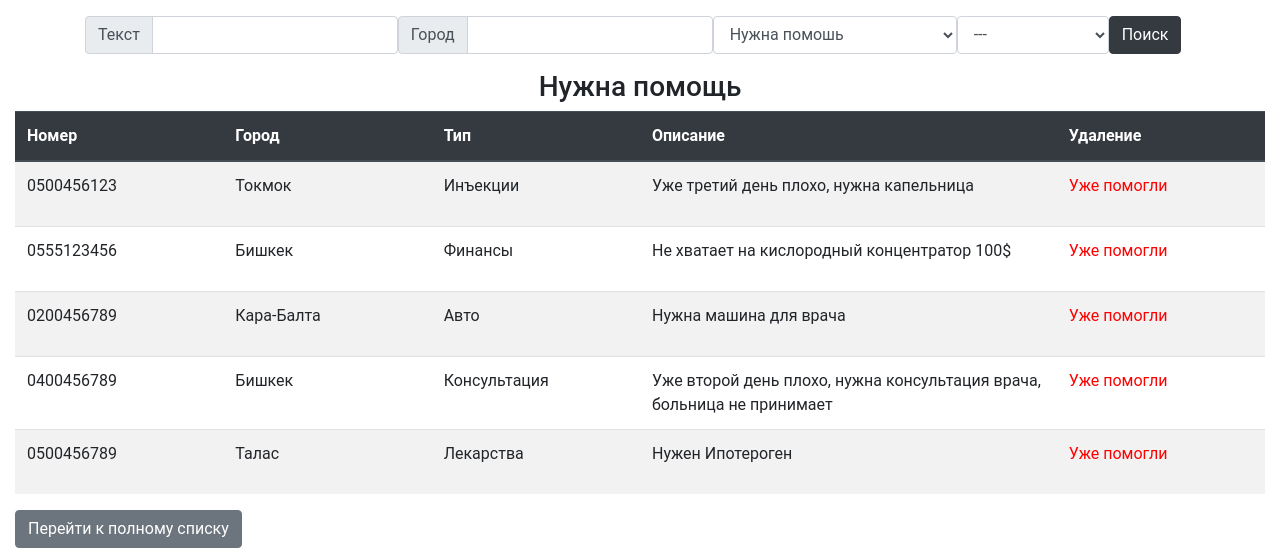
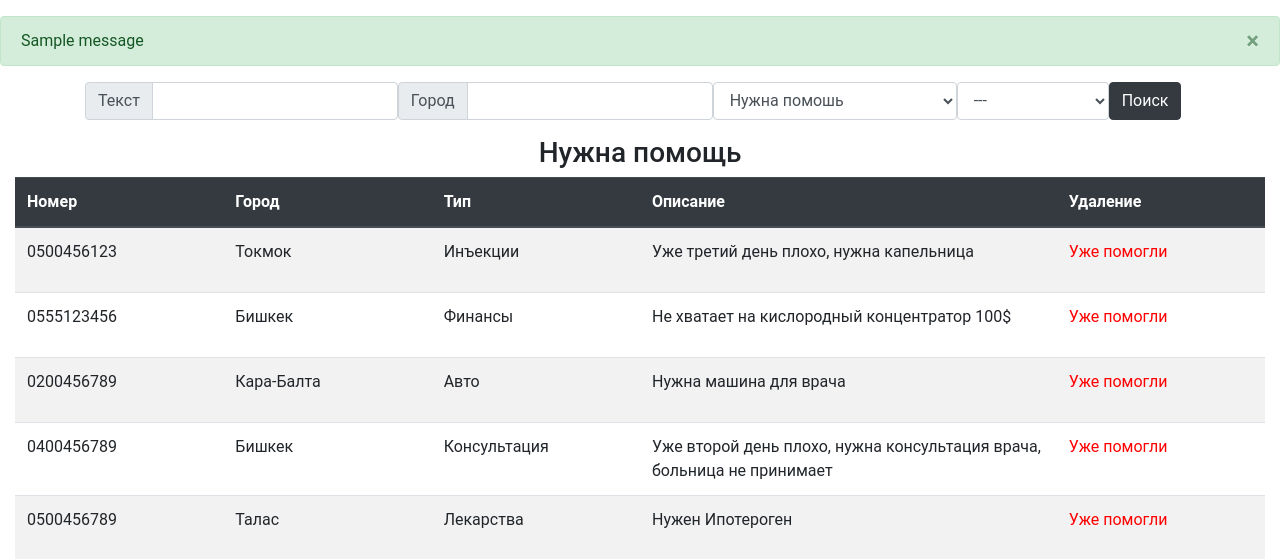
Before and after one commit to aydarbekov/bizbirge.biz, a Django app: page / in a window 1280 px wide. Shown: the part 126-685 px from the top of the page. Run offline with Django 3.2, Linux system fonts and the light colour scheme; data comes from the database, SQL or seed files in the repository; one stand-in notice (Sample message) is shown; some libraries are stand-ins or nearby versions.

Commit message:
добавил massage

```diff
--- a/source/webapp/templates/base.html
+++ b/source/webapp/templates/base.html
@@ -36,7 +36,7 @@
         <a href="{% url 'webapp:ad_create' type='can_consult'%}" role="button" class="btn btn-light text-uppercase my-1">Могу Проконсультировать</a>
     </div>
 </header>
-{#{% include "partial/messages.html" %}#}
+{% include "partial/messages.html" %}
 {% block content %}{% endblock %}
 
 <footer>
--- /dev/null
+++ b/source/webapp/templates/partial/messages.html
@@ -0,0 +1,20 @@
+{% if messages %}
+    {% for message in messages %}
+        <div class="alert alert-dismissible fade show {% if message.level == DEFAULT_MESSAGE_LEVELS.ERROR %}
+            alert-danger
+        {% elif message.level == DEFAULT_MESSAGE_LEVELS.WARNING %}
+            alert-warning
+        {% elif message.level == DEFAULT_MESSAGE_LEVELS.SUCCESS %}
+            alert-success
+        {% elif message.level == DEFAULT_MESSAGE_LEVELS.INFO %}
+            alert-primary
+        {% else %}
+            alert-secondary
+        {% endif %}" role="alert">
+            {{ message }}
+            <button type="button" class="close" data-dismiss="alert" aria-label="Close">
+                <span aria-hidden="true">&times;</span>
+            </button>
+        </div>
+    {% endfor %}
+{% endif %}
--- a/source/webapp/views.py
+++ b/source/webapp/views.py
@@ -1,4 +1,5 @@
 from django.contrib.auth.mixins import LoginRequiredMixin
+from django.contrib import messages
 from django.http import HttpResponseRedirect
 from django.shortcuts import render, redirect
 from django.urls import reverse
@@ -51,6 +52,7 @@ class AdCreateView(CreateView):
         self.object = form.save(commit=True)
         self.object.ad_type = self.request.POST.get('ad_type')
         self.object.save()
+        messages.add_message(self.request, messages.SUCCESS, 'Объявление создано.')
         return HttpResponseRedirect(self.get_success_url())
 
     def form_invalid_for_full(self, form):
```
